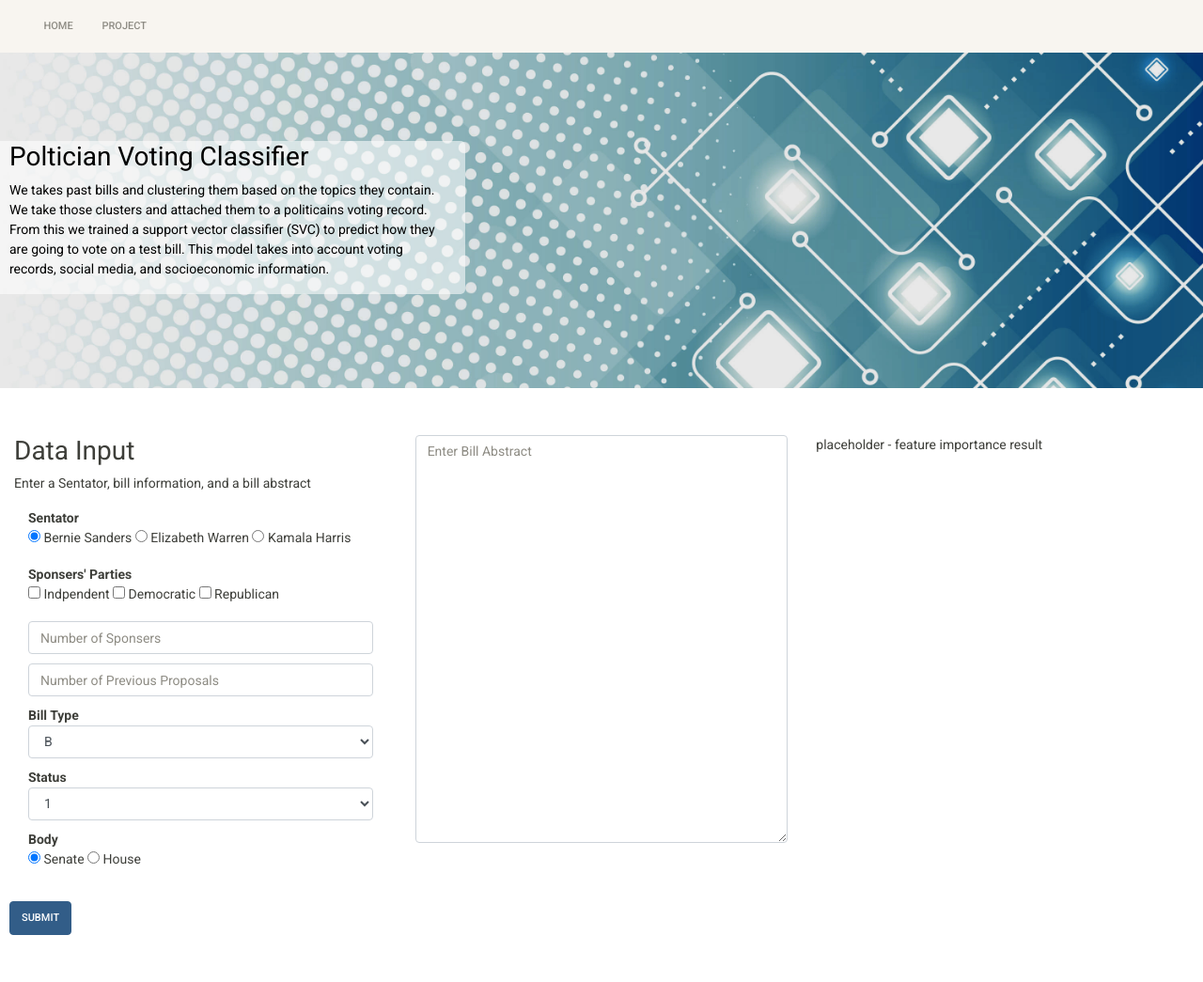
After one commit to mrciolino/portfolio, a Flask app: page /politician_classifier in a window 1280 px wide. The commit adds this page. Shown: the whole page at 94% size. Run offline with Flask 2, Linux system fonts and the light colour scheme; some libraries are stand-ins or nearby versions.

Commit message:
reading updates / new poltician predictions

```diff
--- a/app.py
+++ b/app.py
@@ -2,11 +2,12 @@ from flask import Flask, request, render_template, jsonify
 import sys
 import os
 
+sys.path.append(os.getcwd() + "/projects/iris_classifier")
+from predict_iris import run_iris
 sys.path.append(os.getcwd() + "/projects/job_tag_classifier")
 import predict_job_tag
-sys.path.append(os.getcwd() + "/projects/iris_classifier")
-from predict_iris import run_iris
-
+# sys.path.append(os.getcwd() + "/projects/politican_votes")
+# from predict_politican import predict_vote
 
 app = Flask(__name__, static_url_path='/static')
 
@@ -24,6 +25,11 @@ def test_project():
 @app.route('/job_tag_classifier')
 def job_tag_classifier():
     return render_template('jobtag.html')
+
+
+@app.route('/politician_classifier')
+def politician_classifier():
+    return render_template('politicians.html')
 
 
 @app.route('/predict_iris', methods=['POST'])
@@ -56,7 +62,22 @@ def predict_tags():
     return jsonify(result=result)
 
 
+# @app.route('/poltician_predict', methods=['POST'])
+# def predict_tags():
+#
+#     app.logger.info('Running Job Tag Classifer')
+#     # get the data
+#     data = request.get_json()
+#     # convert data into array
+#     features = [i for i in list(data[0].values())]
+#     app.logger.info("Title: %s" % features[0])
+#     # run the prediction and return
+#     result = predict_vote.run_predictions(features)
+#     app.logger.info(result)
+#     return jsonify(result=result)
+
+
 if __name__ == '__main__':
     # Bind to PORT if defined, otherwise default to 5000.
     port = int(os.environ.get('PORT', 5000))
-    app.run(host='0.0.0.0', port=port)
+    app.run(host='0.0.0.0', port=port, debug=True)
--- a/static/js/scripts.js
+++ b/static/js/scripts.js
@@ -168,3 +168,36 @@ function display_jobtag_result(data) {
         toggle_class(result[i])
     }
 }
+
+// ************* Poltician Vote CLASSIFER *************
+// ************* Poltician Vote CLASSIFER *************
+// ************* Poltician Vote CLASSIFER *************
+
+// collect the features and ajax to flask
+function submit_bill_features() {
+    // grab the values
+    var features = [{
+        Feature_1: document.getElementById('VOTE_bill').value,
+        Feature_2: document.getElementById('VOTE_name').value,
+        Feature_3: document.getElementById('VOTE_sponsers').value,
+        Feature_4: document.getElementById('VOTE_sponser_num').value,
+        Feature_5: document.getElementById('VOTE_history_num').value,
+        Feature_6: document.getElementById('VOTE_bill_type').value,
+        Feature_7: document.getElementById('VOTE_status').value,
+        Feature_8: document.getElementById('VOTE_body').value,
+    }];
+    // ajax the JSON to the server
+    $.ajax({
+        type: 'POST',
+        url: '/poltician_predict',
+        data: JSON.stringify(features),
+        success: function(data) {
+            display_iris_result(data);
+            return data;
+        },
+        contentType: "application/json",
+        dataType: 'json'
+    });
+    // stop link reloading the page
+    event.preventDefault();
+}
--- a/templates/jobtag.html
+++ b/templates/jobtag.html
@@ -6,7 +6,7 @@
     <meta http-equiv="X-UA-Compatible" content="IE=edge">
     <meta name="viewport" content="width=device-width, initial-scale=1">
 
-    <title>Iris Classifier</title>
+    <title>Job Tag Classifier</title>
 
     <meta name="description" content="Source code generated using layoutit.com">
     <meta name="author" content="LayoutIt!">
--- /dev/null
+++ b/templates/politicians.html
@@ -0,0 +1,131 @@
+<!DOCTYPE html>
+<html lang="en">
+
+<head>
+    <meta charset="utf-8">
+    <meta http-equiv="X-UA-Compatible" content="IE=edge">
+    <meta name="viewport" content="width=device-width, initial-scale=1">
+
+    <title>Poltician Voting Classifier</title>
+
+    <meta name="description" content="Source code generated using layoutit.com">
+    <meta name="author" content="LayoutIt!">
+
+    <link href="{{ url_for('static', filename='css/bootstrap.min.css')}}" rel="stylesheet">
+    <link href="{{ url_for('static', filename='css/bootstrap-social.css')}}" rel="stylesheet">
+    <link href="{{ url_for('static', filename='css/style.css')}}" rel="stylesheet">
+
+</head>
+
+<script src="{{ url_for('static', filename='js/jquery.min.js')}}"></script>
+<script src="{{ url_for('static', filename='js/bootstrap.min.js')}}"></script>
+<script src="{{ url_for('static', filename='js/scripts.js')}}"></script>
+
+
+<style>
+    #Title {
+        background-image: url(static/refs/home_background_bluish.jpg);
+        background-size: cover;
+        padding-top: 100px;
+        padding-bottom: 100px;
+    }
+</style>
+
+<body>
+    <div class="container-fluid">
+        <div id="Header" class="navbar navbar-expand-lg navbar-light bg-light fixed-top">
+            <div class="col-md-12">
+                <ul class="nav nav-pills">
+                    <li class="nav-item">
+                        <a class="nav-link" href="{{ url_for('index') }}">Home</a>
+                    </li>
+                    <li class="nav-item">
+                        <a class="nav-link" href="#JOBTAG_IO">Project</a>
+                    </li>
+                </ul>
+            </div>
+        </div>
+    </div>
+    <div id="Content" class="container-fluid">
+        <div id="Title" class="row">
+            <div id="JOBTAG_Title_Text" class="col-md-12">
+                <h2 style="color:black;">
+                    Poltician Voting Classifier
+                </h2>
+                <p style="max-width: 500px; color:black;">
+                    We takes past bills and clustering them based on the topics they contain. We take those clusters and attached them to a politicains voting record. From this we trained a support vector classifier (SVC) to predict how they are
+                    going to vote on a test bill. This model takes into account voting records, social media, and socioeconomic information.
+                </p>
+            </div>
+        </div>
+        <div id="JOBTAG_IO" class="row">
+            <div class="col-md-4">
+                <h2>
+                    Data Input
+                </h2>
+                <p>
+                    Enter a Sentator, bill information, and a bill abstract
+                </p>
+                <div class="form-group">
+                    <div id="VOTE_name" class="col-md-12">
+                        <div> <strong> Sentator </strong> </div>
+                        <label class="radio-inline"><input type="radio" name="name" checked> Bernie Sanders</label>
+                        <label class="radio-inline"><input type="radio" name="name"> Elizabeth Warren</label>
+                        <label class="radio-inline"><input type="radio" name="name"> Kamala Harris</label>
+                    </div>
+                    <div id="padding"></div>
+                    <div id="VOTE_sponsers" class="col-md-12">
+                        <div> <strong> Sponsers' Parties </strong> </div>
+                        <label class="checkbox-inline"><input type="checkbox" value=""> Indpendent</label>
+                        <label class="checkbox-inline"><input type="checkbox" value=""> Democratic</label>
+                        <label class="checkbox-inline"><input type="checkbox" value=""> Republican</label>
+                    </div>
+                    <div id="padding"></div>
+                    <div class="col-md-12">
+                        <input class="form-control" id="VOTE_sponser_num" rows="1" cols="1" type="number" required="required" placeholder="Number of Sponsers"></input>
+                        <div id="padding"></div>
+                        <input class="form-control" id="VOTE_history_num" rows="1" cols="1" type="number" required="required" placeholder="Number of Previous Proposals"></input>
+                        <div id="padding"></div>
+                    </div>
+                    <div class="col-md-12">
+                        <div> <strong> Bill Type </strong> </div>
+                        <select id="VOTE_bill_type" class="form-control">
+                            <option>B</option>
+                            <option>CR</option>
+                            <option>JR</option>
+                            <option>R</option>
+                        </select>
+                    </div>
+                    <div id="padding"></div>
+                    <div class="col-md-12">
+                        <div> <strong> Status </strong> </div>
+                        <select id="VOTE_status" class="form-control">
+                            <option>1</option>
+                            <option>2</option>
+                            <option>3</option>
+                        </select>
+                    </div>
+                    <div id="padding"></div>
+                    <div id="VOTE_body" class="col-md-12">
+                        <div> <strong> Body </strong> </div>
+                        <label class="radio-inline"><input type="radio" name="body" checked> Senate </label>
+                        <label class="radio-inline"><input type="radio" name="body"> House </label>
+                    </div>
+                    <div id="padding"></div>
+                </div>
+            </div>
+            <div id="bill_abstract" class="col-md-4">
+                <textarea class="form-control" id="VOTE_bill" rows="20" required="required" placeholder="Enter Bill Abstract"></textarea>
+            </div>
+            <div id="Results" class="col-md-4">
+                placeholder - feature importance
+                result
+            </div>
+            <div id="padding"></div>
+            <button class="btn btn-primary" type="submit" onclick="submit_bill_features()">Submit</button>
+        </div>
+    </div>
+
+</body>
+
+</html>
```
Also changed, not shown: templates/index.html (+28 -27 lines), README.md, 4 other files.
